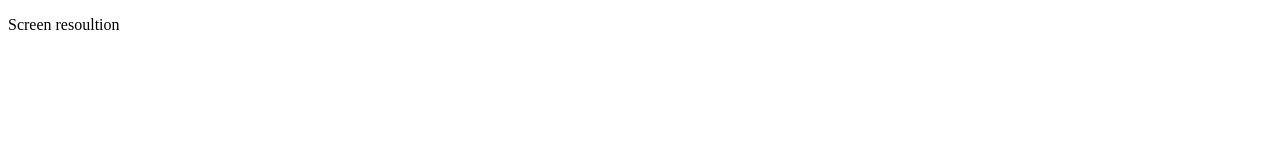
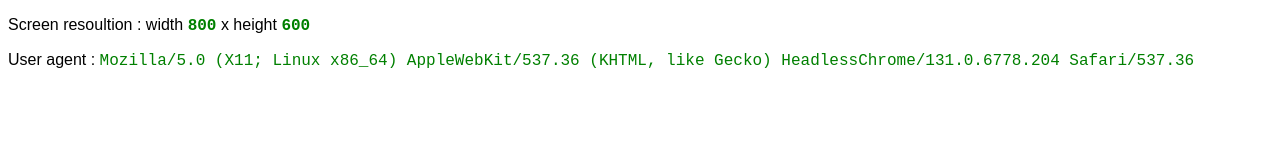
Before and after one commit to kiranvj/web-developer, a plain HTML site: page index.html in a window 1280 px wide. Drawn offline with Linux system fonts and the light colour scheme.

Commit message:
Added scripts, styles and user agent details

```diff
--- /dev/null
+++ b/css/styles.css
@@ -0,0 +1,11 @@
+  body {
+    font-family: Arial, Helvetica, sans-serif;
+    font-size: 1em;
+  }
+  .text-data {
+    color:green;
+    font-family: 'Courier New', Courier, monospace;
+  }
+  .text-bold {
+    font-weight: bold;
+  }
--- a/index.html
+++ b/index.html
@@ -1,9 +1,19 @@
 <!doctype html>
 <html>
+
 <head>
   <title>Tools for a web developer</title>
+  <link rel="stylesheet" href="css/styles.css">
 </head>
+
 <body>
-  <p>Screen resoultion</p>
+  <p>
+    Screen resoultion : width
+    <span id="screen-width" class="text-data text-bold"></span> x height
+    <span id="screen-height" class="text-data text-bold"></span>
+  </p>
+  <p>User agent : <span class="text-data" id="user-agent"></span></p>
+
 </body>
+<script src="js/scripts.js"></script>
 </html>
--- /dev/null
+++ b/js/scripts.js
@@ -0,0 +1,16 @@
+(function() {
+  function setScreenResolution() {
+    const width = screen.width;
+    const height = screen.height;
+
+    document.getElementById("screen-width").innerHTML = width;
+    document.getElementById("screen-height").innerHTML = height;
+  }
+
+  function setUserAgent() {
+    document.getElementById("user-agent").innerHTML = navigator.userAgent;
+  }
+  // set information
+  setScreenResolution();
+  setUserAgent();
+})();
```
